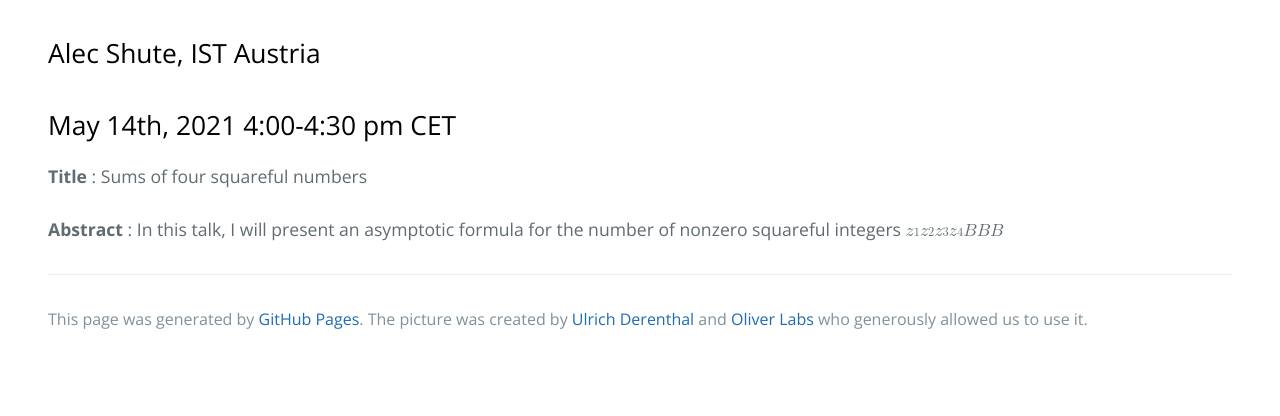
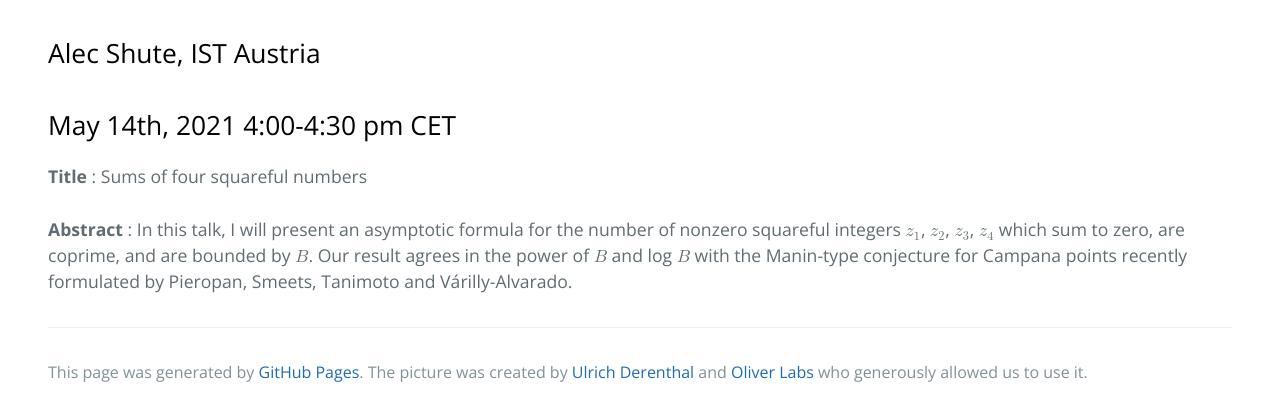
Before and after one commit to zoom-on-rational-points/zoom-on-rational-points.github.io, a Jekyll site: the page built from abstractAS.md, in a window 1280 px wide, cut to the strip 553-969 px from the top of the page. Built offline with Jekyll 4.4.1, drawn with Linux system fonts in a browser that asks for light colours; before the commit the page ends 916 px from its top, so only the background shows below that; some of the changed lines change nothing that is shown.

Commit message:
Update abstractAS.md

```diff
--- a/abstractAS.md
+++ b/abstractAS.md
@@ -12,4 +12,4 @@ layout: default
 <b>Title</b> : Sums of four squareful numbers
 <br>
 <br>
-<b>Abstract</b> : In this talk, I will present an asymptotic formula for the number of nonzero squareful integers <math><msub><mi>z</mi><mi>1</mi></math>, <math><msub><mi>z</mi><mi>2</mi></math>, <math><msub><mi>z</mi><mi>3</mi></math>, <math><msub><mi>z</mi><mi>4</mi></math> which sum to zero, are coprime, and are bounded by <math><mi>B</mi></math>. Our result agrees in the power of <math><mi>B</mi></math> and log <math><mi>B</mi></math> with the Manin-type conjecture for Campana points recently formulated by Pieropan, Smeets, Tanimoto and Várilly-Alvarado.
+<b>Abstract</b> : In this talk, I will present an asymptotic formula for the number of nonzero squareful integers <math><msub><mi>z</mi><mi>1</mi></msub></math>, <math><msub><mi>z</mi><mi>2</mi></msub></math>, <math><msub><mi>z</mi><mi>3</mi></msub></math>, <math><msub><mi>z</mi><mi>4</mi></msub></math> which sum to zero, are coprime, and are bounded by <math><mi>B</mi></math>. Our result agrees in the power of <math><mi>B</mi></math> and log <math><mi>B</mi></math> with the Manin-type conjecture for Campana points recently formulated by Pieropan, Smeets, Tanimoto and Várilly-Alvarado.
```
